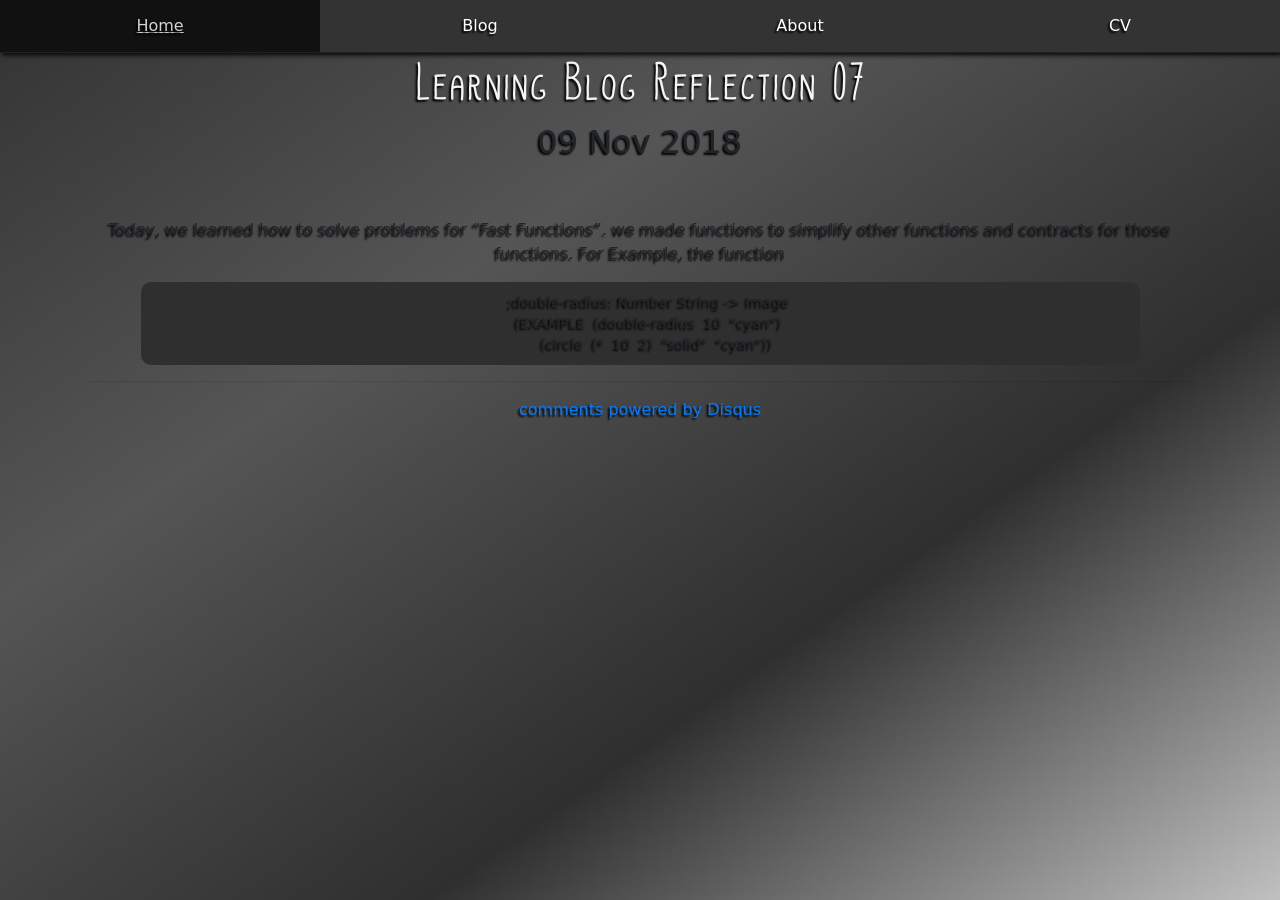
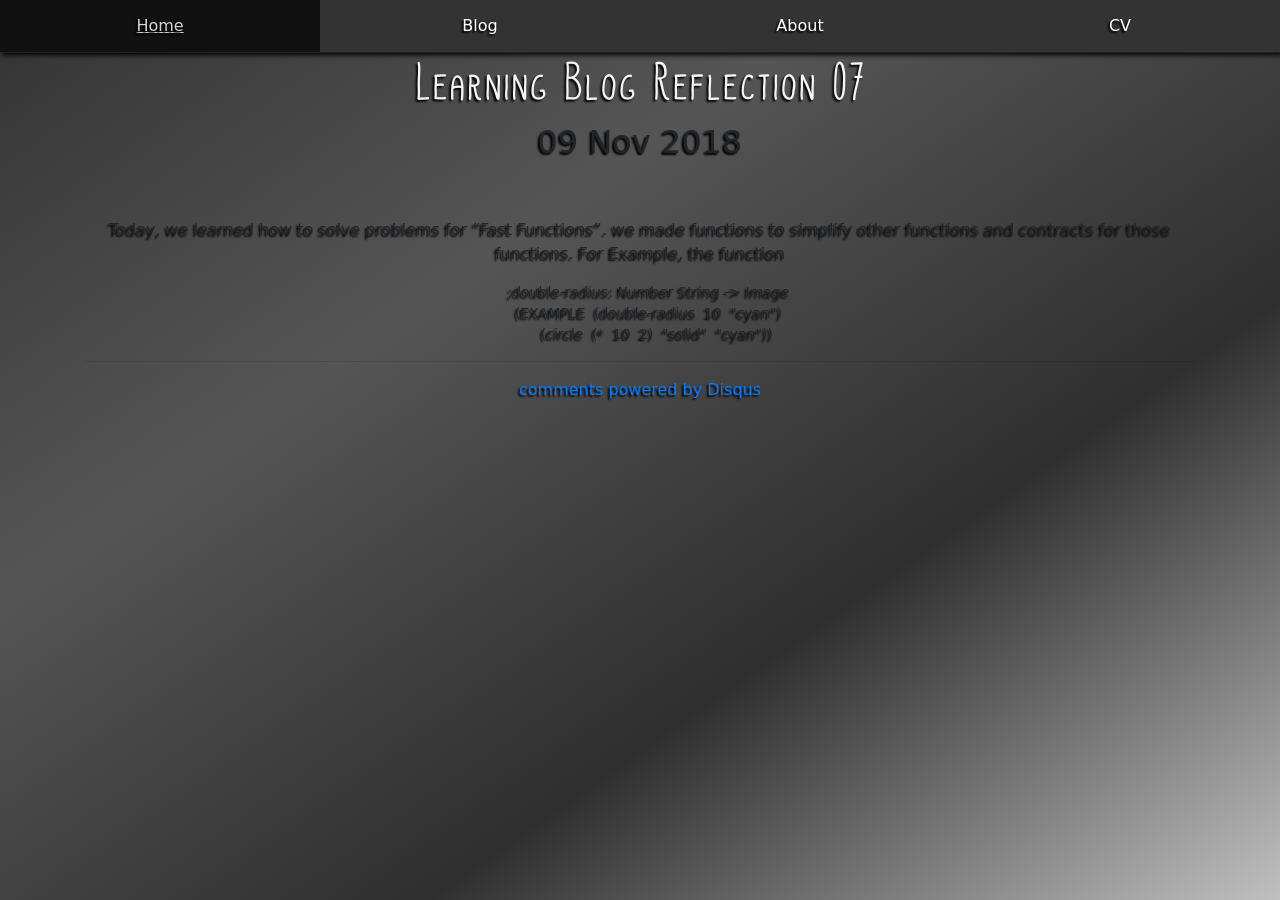
Before and after one commit to lemueldls/lemueld6200.github.io, a Jekyll site: the page built from _posts/2018-11-09-learning-blog-reflection-07.md, in a window 1280 px wide. Built offline with Jekyll 4.4.1, drawn with Linux system fonts in a browser that asks for light colours; comment, search, counter and statistics services are not loaded.

Commit message:
Update main.css

```diff
--- a/css/main.css
+++ b/css/main.css
@@ -149,17 +149,6 @@ li a:hover:not(.active) {
 	background: #333;
 	position: absolute;
 }
-code {
-    color: whitesmoke;
-    padding: 10px;
-    width: 90%;
-    display: block;
-    margin: 0 auto;
-    background: #2f2f2f;
-    border-radius: 10px;
-    white-space: pre;
-    overflow: scroll;
-}
 @media only screen and (orientation: portrait) {
 	#potato {
 		left: 0;
```
